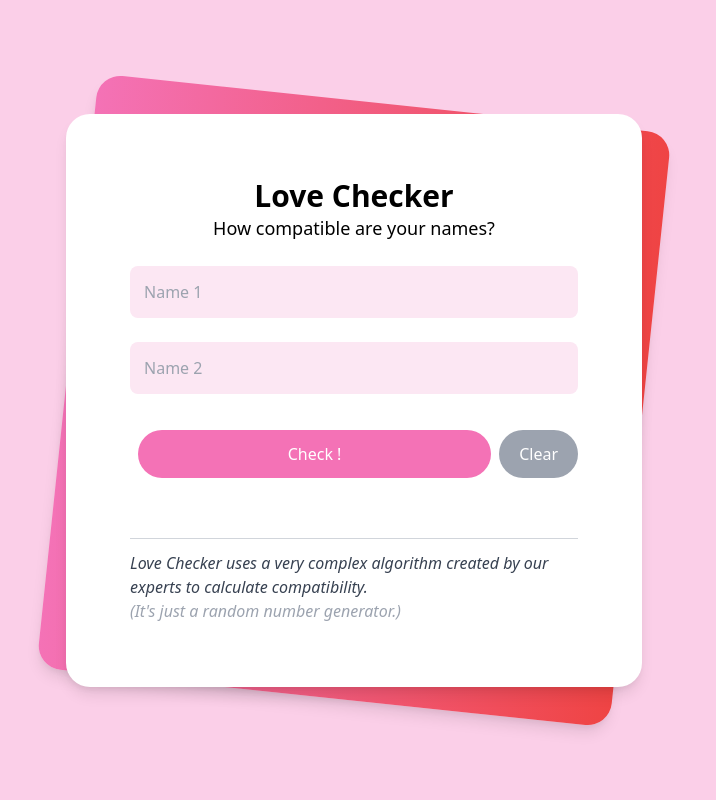
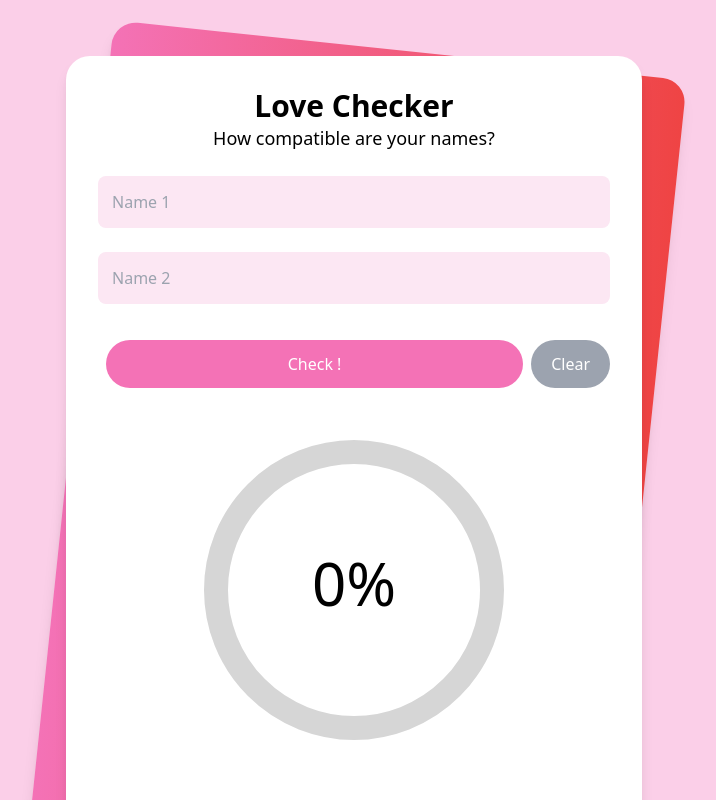
Before and after one commit to KorabFusian/love-checker, a React (Create React App) app: page / in a window 1280 px wide. Shown: the top 800 px of the page, without its empty margins (286-1002 px from the left). Built offline with nearby package versions, Linux system fonts and the light colour scheme.

Commit message:
we done here

```diff
--- a/src/components/Calculator.jsx
+++ b/src/components/Calculator.jsx
@@ -1,18 +1,17 @@
 import Circle from './Circle'
+import LoveText from './LoveText'
 
 const seedrandom = require('seedrandom')
 const Calculator = ({ seed, name1, name2 }) => {
   const number = new seedrandom(seed)
-  const value = Math.round(number() * 100)
+  const value = seed === '' ? 0 : Math.round(number() * 100)
 
-  if (seed === '' || name1 === '' || name2 === '') return <></>
-  else
-    return (
-      <div id="results" className="flex flex-col justify-center items-center ">
-        <Circle value={value} />
-        {name1} and {name2} are {value}% compatible !
-      </div>
-    )
+  return (
+    <div id="results" className="flex flex-col justify-center items-center ">
+      <Circle value={value} />
+      <LoveText name1={name1} name2={name2} value={value} />
+    </div>
+  )
 }
 
 export default Calculator
--- a/src/components/Circle.jsx
+++ b/src/components/Circle.jsx
@@ -3,8 +3,8 @@ import 'react-circular-progressbar/dist/styles.css'
 
 const Circle = ({ value }) => {
   const getColor = () => {
-    if (value < 33) return 'black'
-    else if (value > 66) return 'rgba(244, 114, 182)'
+    if (value < 34) return 'black'
+    else if (value > 67) return 'rgba(244, 114, 182)'
     else return 'rgba(251, 191, 36)'
   }
 
--- /dev/null
+++ b/src/components/LoveText.jsx
@@ -0,0 +1,25 @@
+const LoveText = ({ name1, name2, value }) => {
+  if (name1 === '' || name2 === '')
+    return <p className="invisible">stuff here</p>
+  else if (value < 34)
+    return (
+      <p>
+        Yikes, <b>{name1}</b> and <b>{name2}</b> are only <b>{value}%</b>{' '}
+        compatible...
+      </p>
+    )
+  else if (value < 67)
+    return (
+      <p>
+        <b>{name1}</b> and <b>{name2}</b> are <b>{value}%</b> compatible !
+      </p>
+    )
+  else
+    return (
+      <p>
+        Wow, <b>{name1}</b> and <b>{name2}</b> are <b>{value}%</b> compatible !
+      </p>
+    )
+}
+
+export default LoveText
--- a/src/components/Names.jsx
+++ b/src/components/Names.jsx
@@ -27,9 +27,9 @@ const Names = () => {
   }
 
   return (
-    <div className="relative py-3 sm:max-w-xl sm:mx-auto">
+    <div className="relative py-2 sm:max-w-xl sm:mx-auto">
       <div className="absolute inset-0 bg-gradient-to-r from-pink-400 to-red-500 shadow-lg transform skew-y-6 sm:skew-y-0 sm:rotate-6 sm:rounded-3xl" />
-      <div className="relative px-4 py-8 bg-white shadow-lg sm:rounded-3xl sm:p-16 flex flex-col">
+      <div className="relative px-4 py-8 bg-white shadow-lg sm:rounded-3xl sm:p-8 flex flex-col">
         <Header />
         <input
           value={name1}
```
